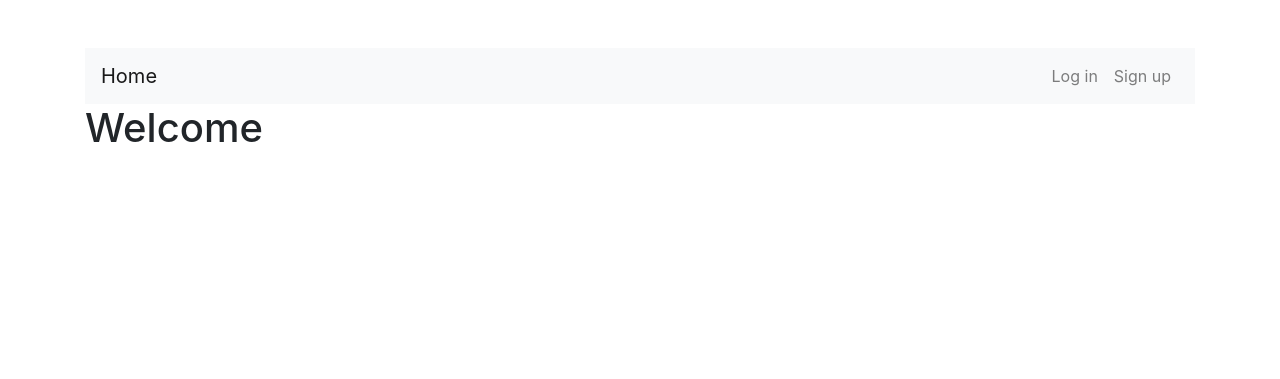
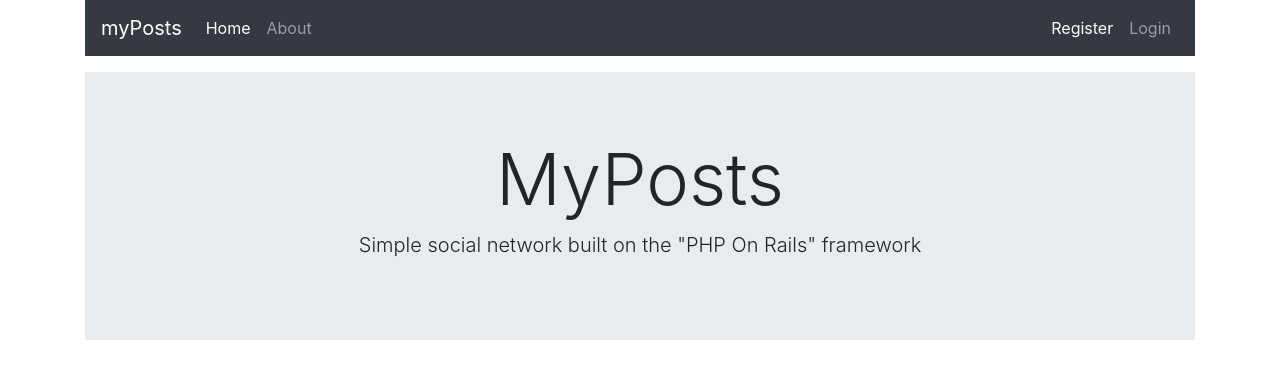
Before and after one commit to IlyaMur/little-messages, a PHP site: page / in a window 1280 px wide. Shown: the top 379 px of the page. Run offline with PHP 8.4, Linux system fonts and the light colour scheme.

Commit message:
add Pages

```diff
--- a/config/Config.php
+++ b/config/Config.php
@@ -11,6 +11,9 @@ class Config
     const DB_USER = 'root';
     const DB_PASSWORD = '';
 
+    const ROOT_URL = '/';
+    const APP_VERSION = '1.0.0';
+
     const SHOW_ERRORS = true;
     const SECRET_KEY = 'dummykey';
 }
--- a/public/css/style.css
+++ /dev/null
@@ -1,3 +0,0 @@
-body {
-    margin-top: 3em;
-}
--- a/public/index.php
+++ b/public/index.php
@@ -22,7 +22,7 @@ session_start();
 
 $router = new Ilyamur\PhpMvc\Core\Router();
 
-$router->add(route: '', params: ['controller' => 'Home', 'action' => 'index']);
+$router->add(route: '', params: ['controller' => 'Pages', 'action' => 'index']);
 $router->add(route: 'login', params: ['controller' => 'Login', 'action' => 'new']);
 $router->add(route: 'logout', params: ['controller' => 'Login', 'action' => 'destroy']);
 
--- /dev/null
+++ b/src/App/Controllers/Pages.php
@@ -0,0 +1,32 @@
+<?php
+
+declare(strict_types=1);
+
+namespace Ilyamur\PhpMvc\App\Controllers;
+
+use Ilyamur\PhpMvc\Core\View;
+use Ilyamur\PhpMvc\Config\Config;
+
+class Pages extends \Ilyamur\PhpMvc\Core\Controller
+{
+    public function indexAction()
+    {
+        $data = [
+            'title' => 'MyPosts',
+            'description' =>  'Simple social network built on the "PHP On Rails" framework'
+        ];
+
+        View::renderTemplate('pages/index.html', $data);
+    }
+
+    public function aboutAction()
+    {
+        $data = [
+            'title' => 'About Us',
+            'description' =>  'myPosts is an app to share posts with another user!',
+            'appVersion' => Config::APP_VERSION
+        ];
+
+        View::renderTemplate('pages/about.html', $data);
+    }
+}
--- /dev/null
+++ b/src/App/Views/Pages/index.html.twig
@@ -0,0 +1,21 @@
+{% extends "base.html.twig" %}
+
+{% block title %}
+	Pages
+{% endblock %}
+
+
+{% block body %}
+
+	<div class="jumbotron jumbotron-fluid text-center">
+		<div class="container">
+			<h1 class="display-3">{{ title }}</h1>
+			<p class="lead">
+				{{ description }}
+			</p>
+
+
+		</p>
+
+	</div>
+</div>{% endblock %}
--- a/src/App/Views/base.html.twig
+++ b/src/App/Views/base.html.twig
@@ -7,11 +7,15 @@
 
 		<link rel="stylesheet" href="https://cdn.jsdelivr.net/npm/bootstrap@4.6.0/dist/css/bootstrap.min.css" integrity="sha384-B0vP5xmATw1+K9KRQjQERJvTumQW0nPEzvF6L/Z6nronJ3oUOFUFpCjEUQouq2+l" crossorigin="anonymous">
 
-		<link rel="stylesheet" href="/css/style.css">
+		<script defer src="https://cdn.jsdelivr.net/npm/bootstrap@4.6.0/dist/js/bootstrap.bundle.min.js" integrity="sha384-Piv4xVNRyMGpqkS2by6br4gNJ7DXjqk09RmUpJ8jgGtD7zP9yug3goQfGII0yAns" crossorigin="anonymous"></script>
 
 		<script defer src="https://code.jquery.com/jquery-3.6.0.min.js" integrity="sha256-/xUj+3OJU5yExlq6GSYGSHk7tPXikynS7ogEvDej/m4=" crossorigin="anonymous"></script>
 
 		<script defer src="https://cdn.jsdelivr.net/npm/jquery-validation@1.19.3/dist/jquery.validate.js"></script>
+
+		<link rel="stylesheet" href="https://cdnjs.cloudflare.com/ajax/libs/font-awesome/4.7.0/css/font-awesome.min.css">
+
+		<link rel="stylesheet" href="/css/style.css">
 
 		<script defer src="/js/hideShowPassword.min.js"></script>
 
@@ -23,37 +27,7 @@
 	<body>
 		<div class="container">
 
-			<nav class="navbar navbar-expand-lg navbar-light bg-light ">
-				<a class="navbar-brand" href="/">Home</a>
-
-
-				<ul class="navbar-nav ml-auto">
-
-					<li class="nav-item"></li>
-
-				</li>
-				{% if currentUser.name %}
-					<li class="nav-item">
-
-						<a class="nav-link" href="/profile/show">Profile</a>
-					</li>
-					<li class="nav-item">
-
-						<a class="nav-link" href="/logout">Log out</a>
-					</li>
-				{% else %}
-					<li class="nav-item">
-
-						<a class="nav-link" href="/login">Log in</a>
-					</li>
-					<li class="nav-item">
-
-						<a class="nav-link" href="/signup/new">Sign up</a>
-					</li>
-
-				{% endif %}
-			</ul>
-		</nav>
+			{% include "navbar.html.twig" %}
 
 			{% for message in flashMessages %}
 				<div class="alert alert-{{ message.type }}">
@@ -61,5 +35,6 @@
 				</div>
 			{% endfor %}
 			{% block body %}{% endblock %}
+		</div>
 	</body>
 </html>
--- /dev/null
+++ b/src/App/Views/navbar.html.twig
@@ -0,0 +1,30 @@
+<nav class="navbar navbar-expand-md navbar-dark bg-dark mb-3">
+	<a class="navbar-brand" href="{{ urlRoot }}">myPosts</a>
+
+	<button class="navbar-toggler" type="button" data-toggle="collapse" data-target="#navbarsExampleDefault" aria-controls="navbarsExampleDefault" aria-expanded="false" aria-label="Toggle navigation">
+		<span class="navbar-toggler-icon"></span>
+	</button>
+
+	<div class="collapse navbar-collapse" id="navbarsExampleDefault">
+		<ul class="navbar-nav mr-auto">
+			<li class="nav-item active">
+				<a class="nav-link" href="{{ urlRoot }}">Home
+
+				</a>
+			</li>
+			<li class="nav-item">
+				<a class="nav-link" href="{{ urlRoot }}pages/about">About</a>
+			</li>
+		</ul>
+		<ul class="navbar-nav ml-auto">
+			<li class="nav-item active">
+				<a class="nav-link" href="{{ urlRoot }}signup/new">Register
+
+				</a>
+			</li>
+			<li class="nav-item">
+				<a class="nav-link" href="{{ urlRoot }}login">Login</a>
+			</li>
+		</ul>
+	</div>
+</nav>
--- a/src/Core/View.php
+++ b/src/Core/View.php
@@ -6,6 +6,7 @@ namespace Ilyamur\PhpMvc\Core;
 
 use Ilyamur\PhpMvc\App\Auth;
 use Ilyamur\PhpMvc\App\Flash;
+use Ilyamur\PhpMvc\Config\Config;
 
 class View
 {
@@ -18,6 +19,7 @@ class View
             $twig = new \Twig\Environment($loader);
             $twig->addGlobal('currentUser', Auth::getUser());
             $twig->addGlobal('flashMessages', Flash::getMessages());
+            $twig->addGlobal('urlRoot', Config::ROOT_URL);
         }
 
 
```
Also changed, not shown: src/App/Views/Pages/about.html.twig (added, +20 -0 lines). Lines whose indentation alone changed are shown as unchanged.
